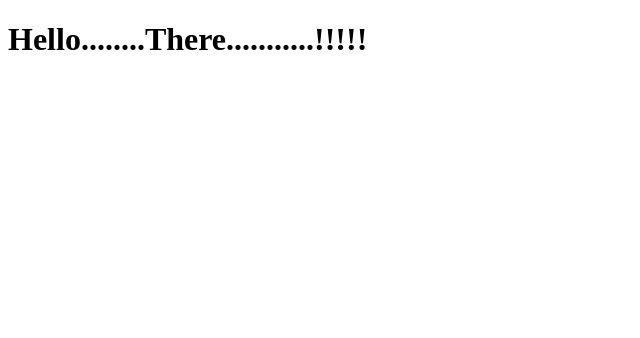
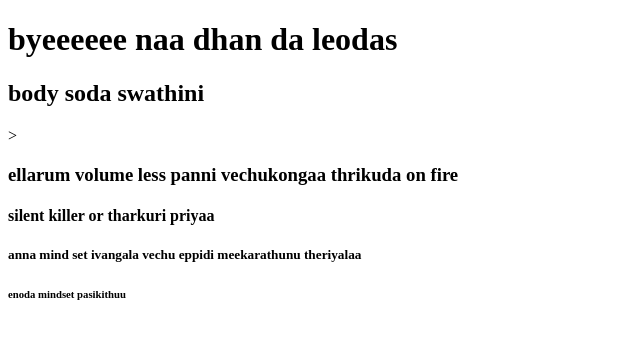
Before and after one commit to Swathini107/webacrostia, a plain HTML site: page index.html in a window 1280 px wide. Shown: the whole page, without its empty margins (0-640 px from the left). Drawn offline with Linux system fonts and the light colour scheme.

Commit message:
body replaced

```diff
--- a/index.html
+++ b/index.html
@@ -6,6 +6,11 @@
     <title>Document</title>
 </head>
 <body>
-   <h1>Hello........There...........!!!!!</h1>
+   <h1>byeeeeee naa dhan da leodas</h1>
+   <h2>body soda swathini</h2>>
+   <h3>ellarum volume less panni vechukongaa thrikuda on fire</h3>
+   <h4>silent killer or tharkuri priyaa </h4>
+   <h5>anna mind set ivangala vechu eppidi meekarathunu theriyalaa</h5>
+   <h6>enoda mindset pasikithuu</h6>
 </body>
 </html>
```
